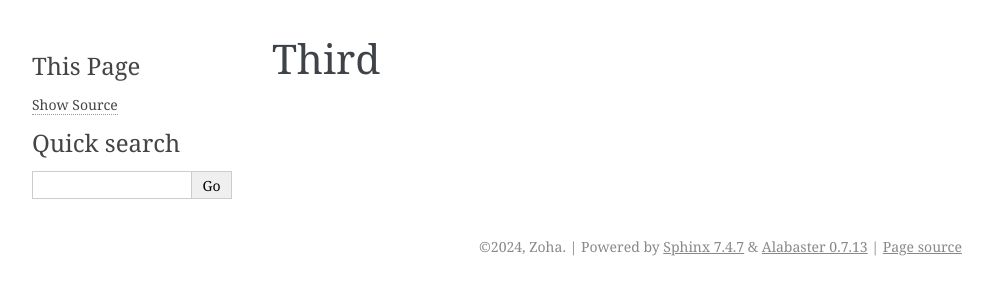
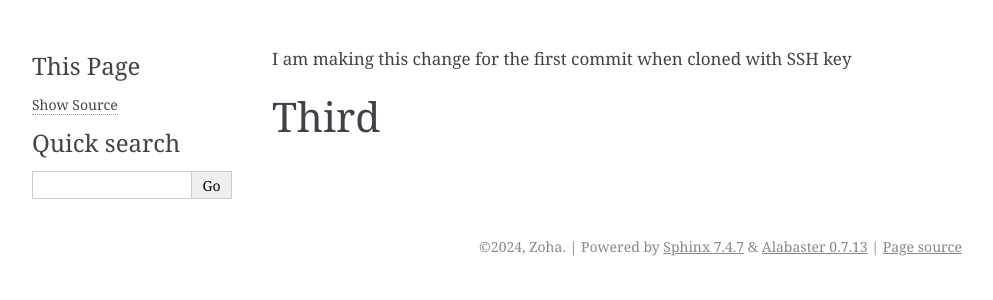
Before and after one commit to zohabinkhaliq/cloudnative, a Sphinx documentation site: the page built from cloudnative/source/third.rst, in a window 1280 px wide. Shown: the top 300 px of the page, without its empty margins (148-1141 px from the left). Built offline with Sphinx 7.4.7, drawn with Linux system fonts in a browser that asks for light colours.

Commit message:
This is the first commit when cloned with SSH key

```diff
--- a/cloudnative/source/third.rst
+++ b/cloudnative/source/third.rst
@@ -1,2 +1,4 @@
+I am making this change for the first commit when cloned with SSH key
+
 Third
 =====
```
